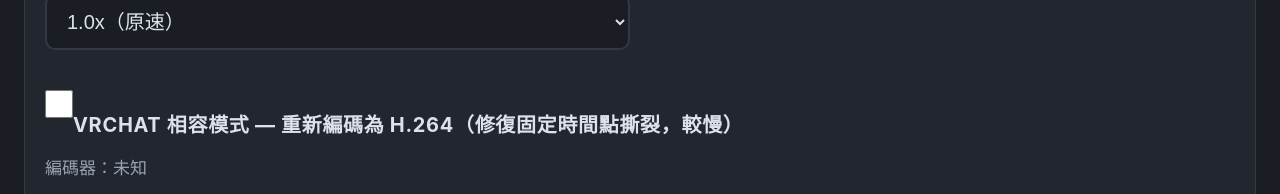
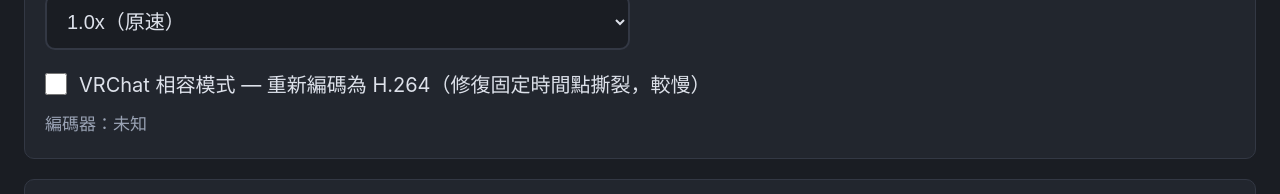
Before and after one commit to yuentw/bili2vrc, a Nuxt app in the folder frontend/: page / in a window 1280 px wide. Shown: the part 965-1159 px from the top of the page. Built offline with nearby package versions, Linux system fonts and the light colour scheme; no server answers.

Commit message:
main.css and readme.md

```diff
--- a/frontend/app/assets/css/main.css
+++ b/frontend/app/assets/css/main.css
@@ -311,7 +311,7 @@
       text-transform: uppercase;
       margin-bottom: 10px;
     }
-    .field input,
+    .field input:not([type="checkbox"]),
     .field select {
       width: 100%;
       background: var(--bg);
@@ -324,9 +324,9 @@
       outline: none;
       transition: border-color .15s;
     }
-    .field input:focus,
+    .field input:not([type="checkbox"]):focus,
     .field select:focus { border-color: var(--accent); }
-    .field input::placeholder { color: var(--muted); }
+    .field input:not([type="checkbox"])::placeholder { color: var(--muted); }
     .field select option { background: var(--surface2); }
 
     /* ── Action bar ── */
@@ -505,27 +505,36 @@
 
     .field-full { grid-column: 1 / -1; }
 
-    .compat-check {
+    .field label.compat-check {
       display: flex;
       align-items: flex-start;
-      gap: 14px;
+      gap: 12px;
       cursor: pointer;
       text-transform: none;
       letter-spacing: 0;
-      padding: 4px 0;
+      font-weight: 400;
+      font-size: var(--fs);
+      color: var(--text);
+      margin-bottom: 0;
+      padding: 0;
     }
     .compat-check input[type="checkbox"] {
-      width: 28px;
-      height: 28px;
-      min-width: 28px;
+      width: 22px;
+      height: 22px;
+      min-width: 22px;
+      min-height: 22px;
+      margin: 0.2em 0 0;
+      padding: 0;
+      flex-shrink: 0;
       accent-color: var(--accent);
-      margin-top: 2px;
       cursor: pointer;
+      appearance: auto;
     }
     .compat-check span {
       font-size: var(--fs);
       color: var(--text);
       line-height: 1.5;
+      flex: 1;
     }
     .btn-sm {
       padding: 10px 18px;
```
Also changed, not shown: 2 other files (tests, documents, lock files or other folders).
